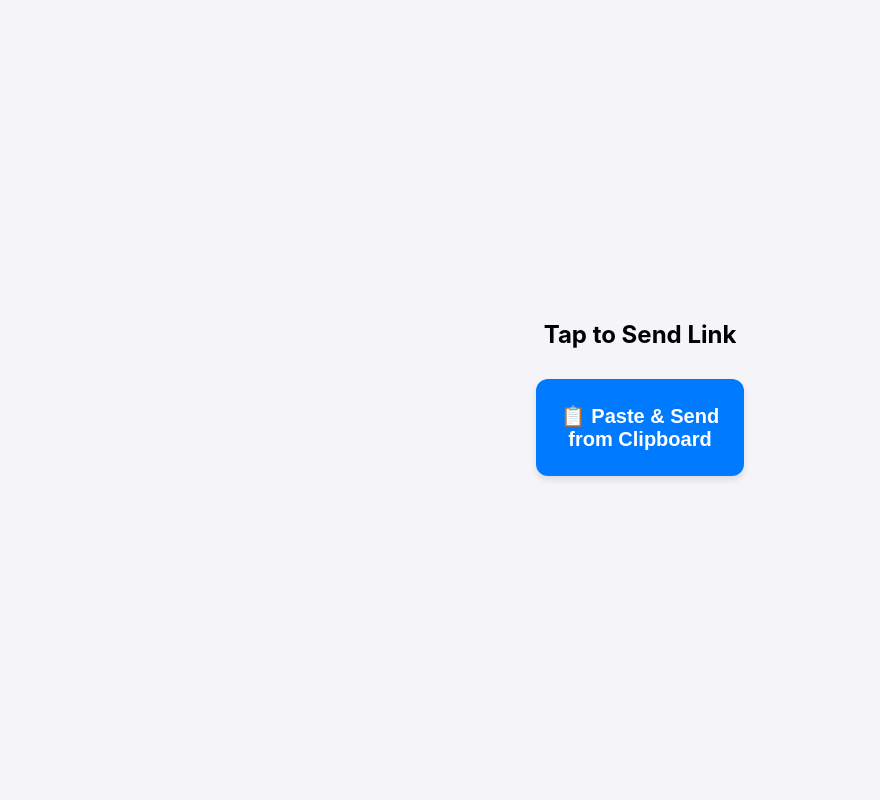
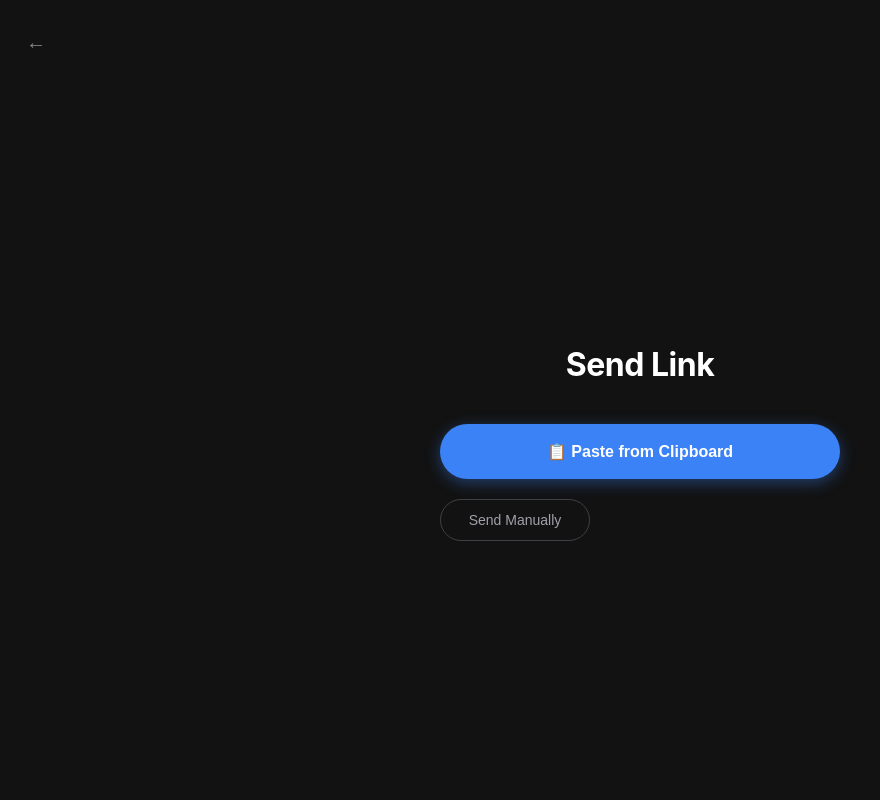
Before and after one commit to Sid-arthh/TwoWayQR, a FastAPI app: template link-bridge-server/templates/sender.html in a window 1280 px wide. Shown: the whole page, without its empty margins (0-880 px from the left). Run offline with FastAPI, Linux system fonts and the light colour scheme; the template is opened without the code that fills it: most values are stand-ins (such as "Sample title", 1, 10 or a date in 2020).

Commit message:
Refactor sender.html for dark theme and layout

```diff
--- a/link-bridge-server/templates/sender.html
+++ b/link-bridge-server/templates/sender.html
@@ -1,97 +1,184 @@
 <!DOCTYPE html>
-<html>
+<html lang="en">
 <head>
+    <meta charset="UTF-8">
+    <meta name="viewport" content="width=device-width, initial-scale=1.0">
     <title>Send to PC</title>
-    <meta name="viewport" content="width=device-width, initial-scale=1">
     <style>
+        /* Modern Minimalist Dark Theme */
         body {
+            background-color: #121212;
+            color: #ffffff;
             font-family: -apple-system, BlinkMacSystemFont, "Segoe UI", Roboto, Helvetica, Arial, sans-serif;
+            margin: 0;
             padding: 20px;
-            text-align: center;
-            background-color: #f4f4f9;
             display: flex;
             flex-direction: column;
+            height: 100vh;
+            box-sizing: border-box;
+            transition: opacity 0.3s ease; /* Smooth fade out */
+        }
+
+        /* Top Navigation Bar */
+        .nav-bar {
+            display: flex;
+            justify-content: space-between;
+            align-items: center;
+            padding: 10px 0;
+            margin-bottom: 20px;
+            color: #888;
+        }
+        .icon-btn { background: none; border: none; color: #888; font-size: 20px; cursor: pointer; }
+
+        /* Main Center Content */
+        .container {
+            flex: 1;
+            display: flex;
+            flex-direction: column;
+            justify-content: center;
+            align-items: center;
+            width: 100%;
+            max-width: 400px;
+            margin: 0 auto;
+        }
+
+        h1 { font-size: 32px; font-weight: 700; margin-bottom: 40px; letter-spacing: -0.5px; }
+
+        /* Primary Action Button (Blue Pill) */
+        .btn-primary {
+            background-color: #3b82f6;
+            color: white;
+            border: none;
+            width: 100%;
+            padding: 18px;
+            font-size: 16px;
+            font-weight: 600;
+            border-radius: 50px;
+            cursor: pointer;
+            display: flex;
             align-items: center;
             justify-content: center;
-            height: 90vh;
+            gap: 10px;
+            box-shadow: 0 4px 15px rgba(59, 130, 246, 0.4);
+            transition: transform 0.1s ease, box-shadow 0.2s ease;
+        }
+        .btn-primary:active { transform: scale(0.97); box-shadow: 0 2px 8px rgba(59, 130, 246, 0.3); }
+
+        /* Secondary Action Button (Outline) */
+        .btn-secondary {
+            background: transparent;
+            color: #a1a1aa;
+            border: 1px solid #3f3f46;
+            width: auto;
+            min-width: 150px;
+            margin-top: 20px;
+            padding: 12px 24px;
+            font-size: 14px;
+            border-radius: 50px;
+            cursor: pointer;
         }
 
-        /* The Big Main Button */
-        .clipboard-btn {
-            width: 100%;
-            max-width: 300px;
-            padding: 25px;
-            background: #007bff;
-            color: white;
-            border: none;
-            border-radius: 12px;
-            font-size: 20px;
-            font-weight: bold;
-            cursor: pointer;
-            box-shadow: 0 4px 6px rgba(0,0,0,0.1);
-            transition: transform 0.1s;
-        }
-        .clipboard-btn:active { transform: scale(0.98); background: #0056b3; }
-
-        /* Fallback section (initially hidden) */
-        #manual-section { display: none; margin-top: 20px; width: 100%; max-width: 300px; }
-
-        input { width: 100%; padding: 12px; margin: 10px 0; border: 1px solid #ddd; border-radius: 8px; box-sizing: border-box; }
-        .manual-btn { width: 100%; padding: 12px; background: #6c757d; color: white; border: none; border-radius: 8px; font-size: 16px; }
+        /* Hidden Manual Input Section */
+        #manual-section { display: none; margin-top: 20px; width: 100%; background: #1e1e1e; padding: 15px; border-radius: 16px; }
+        input[type="text"] { width: 100%; padding: 12px; background: #2c2c2c; border: none; border-radius: 8px; color: white; margin-bottom: 10px; box-sizing: border-box; outline: none; }
     </style>
 </head>
 <body>
 
-    <h2 style="margin-bottom: 30px;">Tap to Send Link</h2>
+    <div class="nav-bar">
+        <button class="icon-btn" onclick="window.history.back()">
+             <span style="font-size:20px">&larr;</span>
+        </button>
+    </div>
 
-    <form id="sendForm" action="/push" method="post">
-        <input type="hidden" name="room" value="{{ room }}">
+    <div class="container">
+        <h1>Send Link</h1>
 
-        <input type="hidden" name="url" id="urlInput">
+        <form id="sendForm" onsubmit="return false;" style="width: 100%;">
+            <input type="hidden" name="room" id="roomInput" value="{{ room }}">
 
-        <button type="button" class="clipboard-btn" onclick="sendClipboard()">
-            📋 Paste & Send <br>from Clipboard
-        </button>
+            <button type="button" class="btn-primary" onclick="sendClipboard()">
+                📋 Paste from Clipboard
+            </button>
 
-        <div id="manual-section">
-            <p style="font-size: 14px; color: #666;">Clipboard blocked? Type below:</p>
-            <input type="text" id="manualInput" placeholder="https://..." >
-            <button type="button" class="manual-btn" onclick="sendManual()">Send Manually</button>
-        </div>
-    </form>
+            <button type="button" class="btn-secondary" onclick="toggleManual()">
+                Send Manually
+            </button>
+
+            <div id="manual-section">
+                <input type="text" id="manualInput" placeholder="https://example.com" onkeypress="handleEnter(event)">
+                <button type="button" class="btn-primary" style="padding: 10px; font-size: 14px;" onclick="sendManual()">Send</button>
+            </div>
+        </form>
+    </div>
 
     <script>
-        async function sendClipboard() {
+        // --- THE MAGIC LOGIC ---
+
+        async function submitData(text) {
+            const room = document.getElementById('roomInput').value;
+
+            // 1. Create FormData (simulates a real form submission)
+            const formData = new FormData();
+            formData.append('room', room);
+            formData.append('url', text);
+
             try {
-                // 1. Ask/Read Clipboard
-                const text = await navigator.clipboard.readText();
+                // 2. Send via AJAX (Background)
+                await fetch('/push', {
+                    method: 'POST',
+                    body: formData
+                });
 
-                if (!text) {
-                    alert("Your clipboard is empty!");
-                    return;
-                }
-
-                // 2. Fill the hidden input and submit
-                document.getElementById('urlInput').value = text;
-                document.getElementById('sendForm').submit();
+                // 3. SUCCESS: Make the interface vanish
+                goGhostMode();
 
             } catch (err) {
-                // 3. If permission denied, show manual input
-                console.error("Clipboard access denied:", err);
-                alert("Browser blocked clipboard access. Please type manually below.");
-
-                // Show manual input section
-                document.getElementById('manual-section').style.display = 'block';
-                // Switch hidden input to manual text logic
-                document.getElementById('manualInput').focus();
+                alert("Failed to send: " + err);
             }
         }
 
+        function goGhostMode() {
+            // Attempt to close (will likely fail on mobile)
+            window.close();
+
+            // Fallback: Turn everything black immediately
+            document.body.style.opacity = '0'; // Fade out
+            setTimeout(() => {
+                document.body.innerHTML = ''; // Remove all content
+                document.body.style.backgroundColor = 'black'; // Ensure it's black
+                document.title = "Sent"; // Change tab title
+            }, 300);
+        }
+
+        // --- Standard Input Logic ---
+
+        async function sendClipboard() {
+            try {
+                const text = await navigator.clipboard.readText();
+                if (!text) return alert("Clipboard is empty");
+                submitData(text);
+            } catch (err) {
+                toggleManual();
+                alert("Clipboard blocked. Type manually.");
+            }
+        }
+
+        function toggleManual() {
+            const section = document.getElementById('manual-section');
+            section.style.display = (section.style.display === 'block') ? 'none' : 'block';
+            if (section.style.display === 'block') document.getElementById('manualInput').focus();
+        }
+
         function sendManual() {
-            const manualText = document.getElementById('manualInput').value;
-            if(manualText) {
-                document.getElementById('urlInput').value = manualText;
-                document.getElementById('sendForm').submit();
+            const text = document.getElementById('manualInput').value;
+            if (text) submitData(text);
+        }
+
+        function handleEnter(e) {
+            if (e.key === 'Enter') {
+                e.preventDefault();
+                sendManual();
             }
         }
     </script>
```
